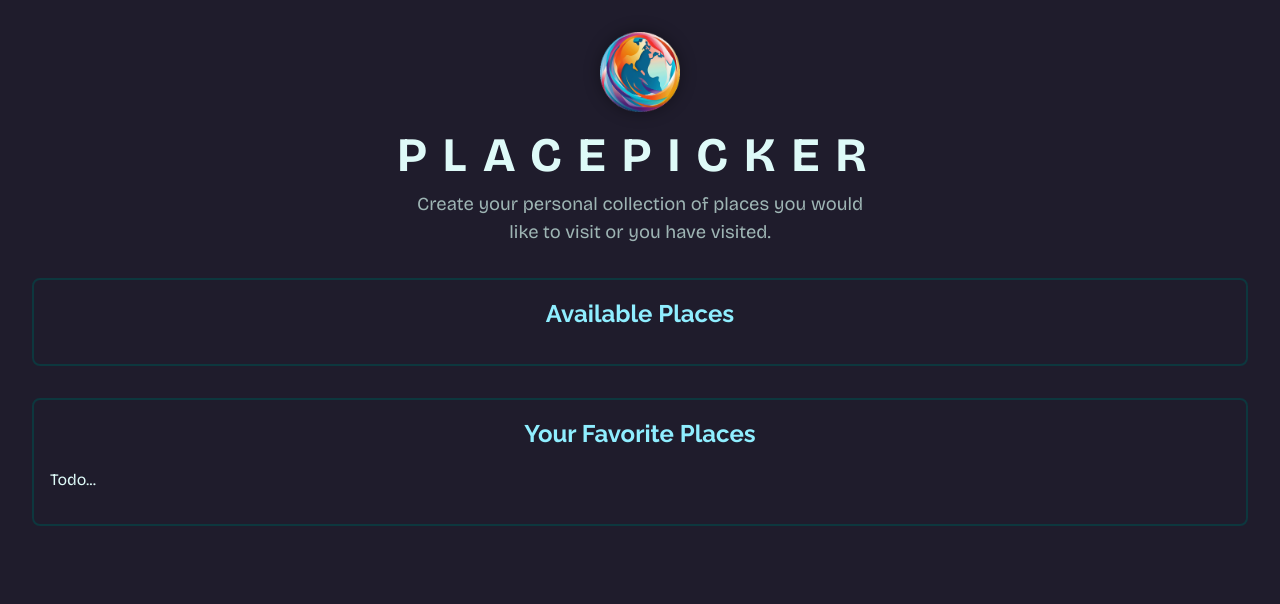
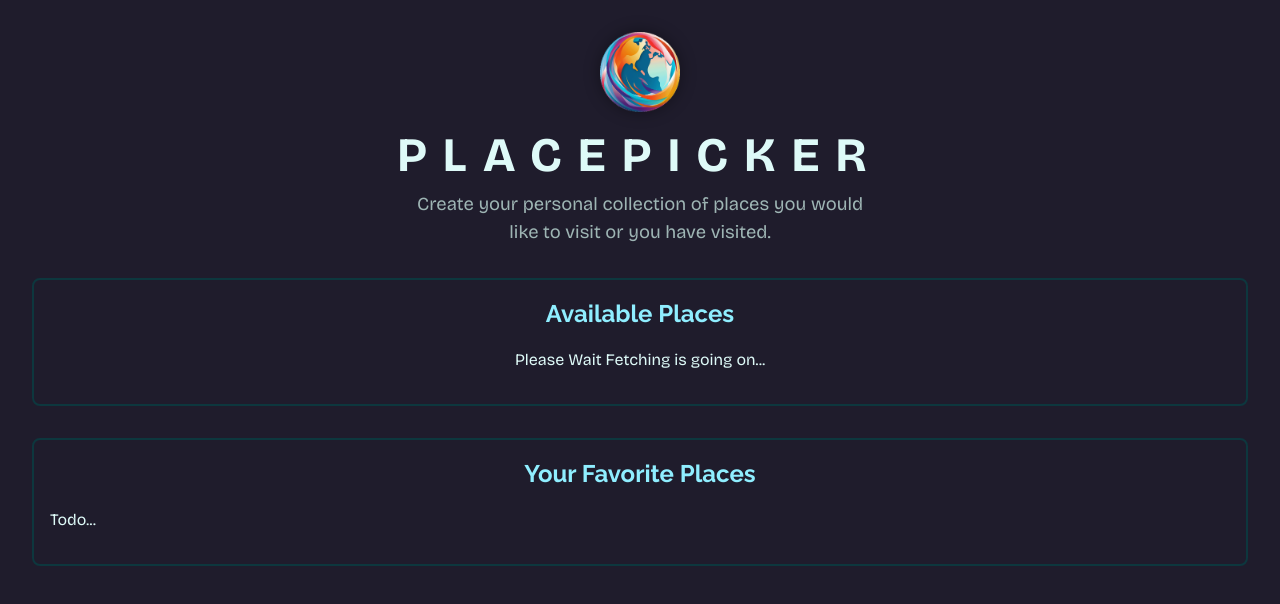
Before and after one commit to tahsinturag/Http-request, an Angular app: page / in a window 1280 px wide. Shown: the top 604 px of the page. Built offline with nearby package versions, Linux system fonts and the light colour scheme; no server answers.

Commit message:
Showing a Loading Fallback (Please wait type loading fallback) 223

```diff
--- a/src/app/places/available-places/available-places.component.html
+++ b/src/app/places/available-places/available-places.component.html
@@ -1,4 +1,7 @@
 <app-places-container title="Available Places">
+  @if (isFetching()) {
+    <p class="fallback-text">Please Wait Fetching is going on...</p>
+  }
   @if (places()) {
   <app-places [places]="places()!" />
   } @else if (places()?.length === 0) {
--- a/src/app/places/available-places/available-places.component.ts
+++ b/src/app/places/available-places/available-places.component.ts
@@ -16,11 +16,15 @@ import {map} from "rxjs";
 })
 export class AvailablePlacesComponent implements OnInit {
   places = signal<Place[] | undefined>(undefined);
+  isFetching = signal(false);
+  // 3-------
 
   private httpClient = inject(HttpClient);
   private destroyRef = inject (DestroyRef);
 
   ngOnInit() {
+    this.isFetching.set(true);
+   //  3---------
    const subscripion= this.httpClient
      .get<{ places: Place[]}>('http://localhost:3000/places')
      .pipe(
@@ -32,6 +36,10 @@ export class AvailablePlacesComponent implements OnInit {
       this.places.set(places);
       //  1-----
         },
+       complete: () => {
+        this.isFetching.set(false);
+       }
+      //  4-------
       });
     this.destroyRef.onDestroy(() =>{
       subscripion.unsubscribe();
```
